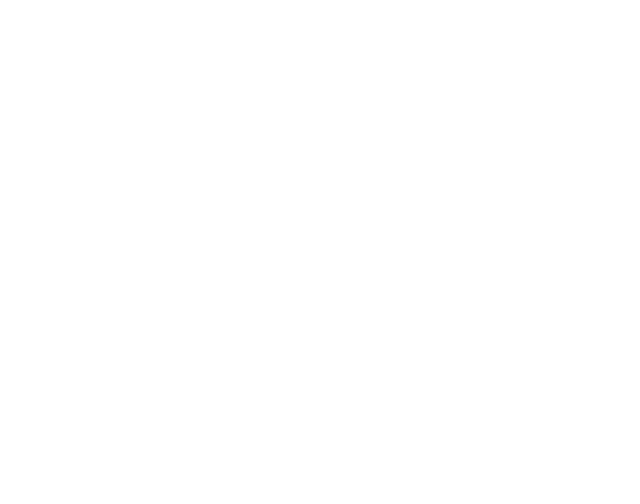
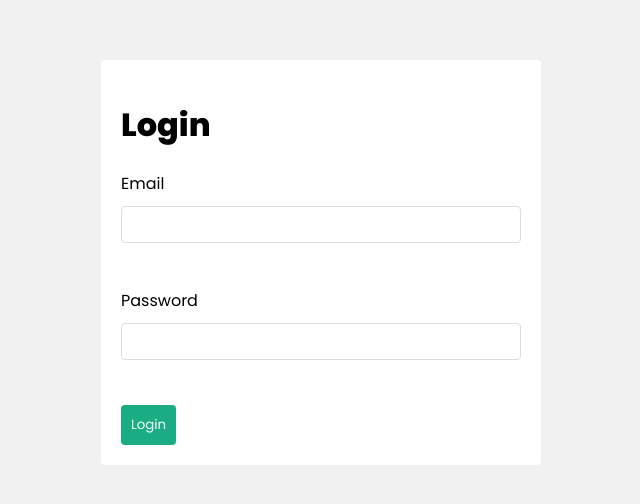
Before and after one commit to IT21020230/Tech-Bridge-Lanka, a React (Create React App) app in the folder frontend/: page /login in a window 1280 px wide. Before the commit this address had no page. Shown: the top 504 px of the page, without its empty margins (319-959 px from the left). Built offline with nearby package versions, Linux system fonts and the light colour scheme.

Commit message:
signup logout partially done

```diff
--- a/frontend/src/App.js
+++ b/frontend/src/App.js
@@ -1,22 +1,50 @@
 import { lazy } from "react";
-import { BrowserRouter as Router, Routes, Route } from "react-router-dom";
+import { Routes, Route, Navigate, BrowserRouter } from "react-router-dom";
+import { useAuthContext } from "./TBL/hooks/useAuthContext";
 
-// User Register Page
+// Signup Page
 const SignUp = lazy(() => import("./TBL/pages/user/signUp"));
+// Login Page
+const Login = lazy(() => import("./TBL/pages/user/login"));
 
 function App() {
+  const { user } = useAuthContext();
+
   return (
-    <Router>
     <div className="App">
+      <BrowserRouter>
+        <div className="pages">
           <Routes>
-          {/* Homepages */}
+            {/* <Route
+              path="/"
+              element={user ? <Home /> : <Navigate to="/login" />}
+            /> */}
             <Route
-            path={process.env.PUBLIC_URL + "/SignUp"}
-            element={<SignUp />}
+              path="/login"
+              element={!user ? <Login /> : <Navigate to="/" />}
+            />
+            <Route
+              path="/signup"
+              element={!user ? <SignUp /> : <Navigate to="/" />}
             />
           </Routes>
         </div>
-    </Router>
+      </BrowserRouter>
+    </div>
+    // <Router>
+    //   <div className="App">
+    //     <Routes>
+    //       {/* Signup */}
+    //       <Route
+    //         path={process.env.PUBLIC_URL + "/SignUp"}
+    //         element={<SignUp />}
+    //       />
+
+    //       {/* Login */}
+    //       <Route path={process.env.PUBLIC_URL + "/Login"} element={<Login />} />
+    //     </Routes>
+    //   </div>
+    // </Router>
   );
 }
 
--- a/frontend/src/TBL/components/user/login.css
+++ b/frontend/src/TBL/components/user/login.css
@@ -1,11 +1,6 @@
-/* login forms */
-form.login {
-    max-width: 400px;
-    margin: 40px auto;
-    padding: 20px;
-    background: #fff;
-    border-radius: 4px;
-  }
+
+  /* google font */
+  @import url('https://fonts.googleapis.com/css2?family=Poppins:wght@300;400;500;600;800&family=VT323&display=swap');
 
   /* layout */
   :root {
@@ -38,6 +33,9 @@ header a {
     margin: 0 auto;
   }
 
+
+
+  /* new workout form */
   label, input {
     display: block;
   }
@@ -70,3 +68,13 @@ div.error {
   input.error {
     border: 1px solid var(--error);
   }
+
+
+  /* auth forms */
+  form.signup, form.login {
+    max-width: 400px;
+    margin: 40px auto;
+    padding: 20px;
+    background: #fff;
+    border-radius: 4px;
+  }
--- a/frontend/src/TBL/components/user/login.jsx
+++ b/frontend/src/TBL/components/user/login.jsx
@@ -1,7 +1,12 @@
 import {useState} from 'react';
+import { ToastContainer, toast } from "react-toastify";
+import { useNavigate } from "react-router-dom";
+import axios from 'axios';
 import './login.css';
 
 const Login = () => {
+
+  const navigate = useNavigate();
 
   const [email, setEmail] = useState('');
   const [password, setPassword] = useState('');
@@ -9,10 +14,24 @@ const Login = () => {
   const handleSubmit = async (e) => {
     e.preventDefault();
 
+    await axios.post('http://localhost:7000/api/user/login', {
+        email, password
+      }).then(() => {
+        console.log('User logged in successfully');
+
+        toast.success(`User Login Successful`, {
+          position: "bottom-left",
+        });
+        setTimeout(() => {
+          navigate("/");
+        }, 2500);
+      });
+
   }
 
   return (
     <div>
+      <ToastContainer />
       <form className='login' onSubmit={handleSubmit}>
         <h1>Login</h1>
         <label htmlFor='email'>Email</label>
@@ -23,7 +42,7 @@ const Login = () => {
           value={email}
         />
         <br/>
-        <label htmlFor='email'>Password</label>
+        <label htmlFor='password'>Password</label>
         <input
           type='password'
           name='password'
@@ -37,4 +56,4 @@ const Login = () => {
   );
 };
 
-export default SignUp;
+export default Login;
--- a/frontend/src/TBL/components/user/signUp.css
+++ b/frontend/src/TBL/components/user/signUp.css
@@ -1,3 +1,7 @@
+
+  /* google font */
+@import url('https://fonts.googleapis.com/css2?family=Poppins:wght@300;400;500;600;800&family=VT323&display=swap');
+
 /* layout */
 :root {
   --primary: #1aac83;
@@ -29,14 +33,9 @@
   margin: 0 auto;
 }
 
-/* signup form */
-form.signup {
-    max-width: 400px;
-    margin: 40px auto;
-    padding: 20px;
-    background: #fff;
-    border-radius: 4px;
-}
+
+
+/* new workout form */
 label, input {
   display: block;
 }
@@ -69,3 +68,22 @@ label, input {
 input.error {
   border: 1px solid var(--error);
 }
+
+
+/* auth forms */
+form.signup, form.login {
+  max-width: 400px;
+  margin: 40px auto;
+  padding: 20px;
+  background: #fff;
+  border-radius: 4px;
+}
+
+.button:hover span {
+  /* padding-right: 25px; */
+  color: aquamarine;
+}
+
+.button:hover span:after {
+  opacity: 1;
+}
--- a/frontend/src/TBL/components/user/signUp.jsx
+++ b/frontend/src/TBL/components/user/signUp.jsx
@@ -3,6 +3,7 @@ import { ToastContainer, toast } from "react-toastify";
 import { useNavigate } from "react-router-dom";
 import axios from 'axios';
 import './signUp.css';
+import { useSignup } from '../../hooks/useSignup';
 
 const SignUp = () => {
 
@@ -17,20 +18,24 @@ const SignUp = () => {
   const [address, setAddress] = useState('');
   const [city, setCity] = useState('');
 
+  const {signup, error, isLoading} = useSignup()
+
   const handleSubmit = async (e) => {
     e.preventDefault();
-      const user = await axios.post('http://localhost:8080/api/user/signup', {
-        email, password, confirmPassword, name, phone, age, address, city
-      }).then(() => {
-        console.log('User registered successfully');
 
-        toast.success(`User Registration Successful`, {
-          position: "bottom-left",
-        });
-        setTimeout(() => {
-          navigate("/");
-        }, 2500);
-      });
+    await signup(email, password, confirmPassword, name, phone, age, address, city)
+      // await axios.post('http://localhost:8080/api/user/signup', {
+      //   email, password, confirmPassword, name, phone, age, address, city
+      // }).then(() => {
+      //   console.log('User registered successfully');
+
+      //   toast.success(`User Registration Successful`, {
+      //     position: "bottom-left",
+      //   });
+      //   setTimeout(() => {
+      //     navigate("/");
+      //   }, 2500);
+      // });
   }
 
   return (
@@ -94,7 +99,8 @@ const SignUp = () => {
           onChange={(e) => setCity(e.target.value)}
           value={city}
         />
-        <button type='submit'>Sign Up</button>
+        <button disabled={isLoading} type='submit'>Sign Up</button>
+        {error && <div className='error'>{error}</div> }
       </form>
     </div>
   );
--- /dev/null
+++ b/frontend/src/TBL/context/AuthContext.js
@@ -0,0 +1,37 @@
+import { createContext, useReducer, useEffect } from 'react'
+
+export const AuthContext = createContext()
+
+export const authReducer = (state, action) => {
+  switch (action.type) {
+    case 'LOGIN':
+      return { user: action.payload }
+    case 'LOGOUT':
+      return { user: null }
+    default:
+      return state
+  }
+}
+
+export const AuthContextProvider = ({ children }) => {
+  const [state, dispatch] = useReducer(authReducer, {
+    user: null
+  })
+
+  useEffect(() => {
+    const user = JSON.parse(localStorage.getItem('user'))
+
+    if (user) {
+      dispatch({ type: 'LOGIN', payload: user })
+    }
+  }, [])
+
+  console.log('AuthContext state:', state)
+
+  return (
+    <AuthContext.Provider value={{ ...state, dispatch }}>
+      { children }
+    </AuthContext.Provider>
+  )
+
+}
--- /dev/null
+++ b/frontend/src/TBL/hooks/useAuthContext.js
@@ -0,0 +1,12 @@
+import { AuthContext } from "../context/AuthContext"
+import { useContext } from "react"
+
+export const useAuthContext = () => {
+  const context = useContext(AuthContext)
+
+  if(!context) {
+    throw Error('useAuthContext must be used inside an AuthContextProvider')
+  }
+
+  return context
+}
--- /dev/null
+++ b/frontend/src/TBL/hooks/useSignup.js
@@ -0,0 +1,57 @@
+import { useState } from "react";
+import { useAuthContext } from "./useAuthContext";
+
+export const useSignup = () => {
+  const [error, setError] = useState(null);
+  const [isLoading, setIsLoading] = useState(null);
+  const { dispatch } = useAuthContext();
+
+  const signup = async (
+    email,
+    password,
+    confirmPassword,
+    name,
+    phone,
+    age,
+    address,
+    city
+  ) => {
+    setIsLoading(true);
+    setError(null);
+
+    const response = await fetch("http://localhost:7000/api/user/signup", {
+      method: "POST",
+      headers: { "Content-Type": "application/json" },
+      body: JSON.stringify({
+        email,
+        password,
+        confirmPassword,
+        name,
+        phone,
+        age,
+        address,
+        city,
+      }),
+    });
+    const json = await response.json();
+
+    if (!response.ok) {
+      setIsLoading(false);
+      setError(json.error);
+    }
+    if (response.ok) {
+      // save the user to local storage
+      localStorage.setItem("user", JSON.stringify(json));
+
+      // update the auth context
+      dispatch({ type: "LOGIN", payload: json });
+
+      // update loading state
+      setIsLoading(false);
+
+      console.log(`User signed up successfully, ${json.email}, ${json.token}`);
+    }
+  };
+
+  return { signup, isLoading, error };
+};
--- /dev/null
+++ b/frontend/src/TBL/pages/user/login.jsx
@@ -0,0 +1,13 @@
+import Login from "../../components/user/login";
+
+const LoginPage = () => {
+  return (
+    <div className="app">
+      <main className="content">
+          <Login />
+      </main>
+    </div>
+  );
+}
+
+export default LoginPage;
--- a/frontend/src/index.js
+++ b/frontend/src/index.js
@@ -1,10 +1,13 @@
 import React from "react";
 import ReactDOM from "react-dom/client";
 import App from "./App";
+import { AuthContextProvider } from "./TBL/context/AuthContext";
 
 const root = ReactDOM.createRoot(document.getElementById("root"));
 root.render(
   <React.StrictMode>
-    <App />
+    <AuthContextProvider>
+      <App />
+    </AuthContextProvider>
   </React.StrictMode>
 );
```
Also changed, not shown: frontend/src/TBL/hooks/useLogout.js (added, +16 -0 lines), 1 other file (tests, documents, lock files or other folders). Lines whose indentation alone changed are shown as unchanged.
